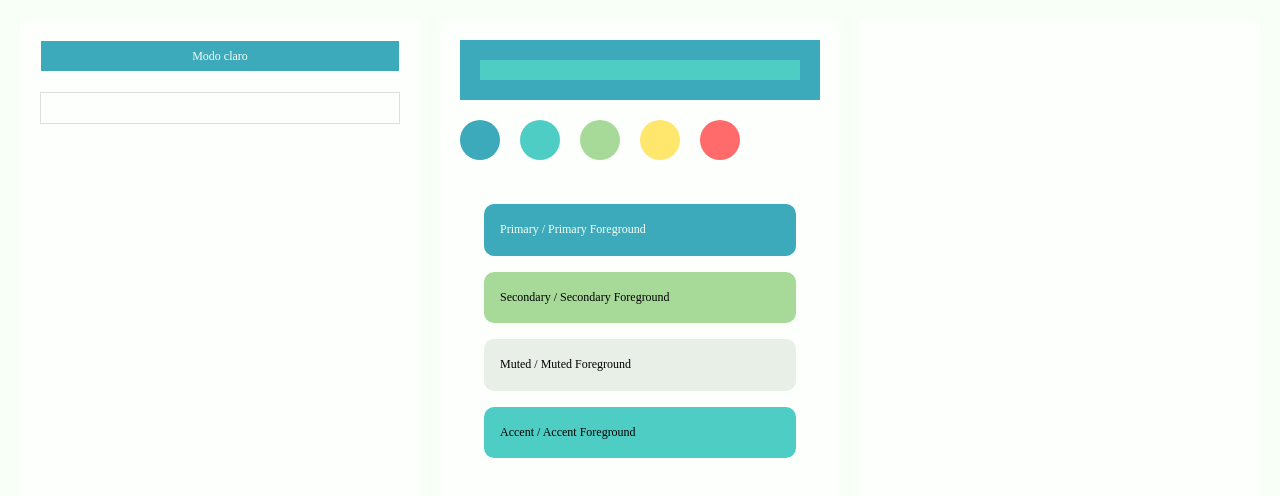
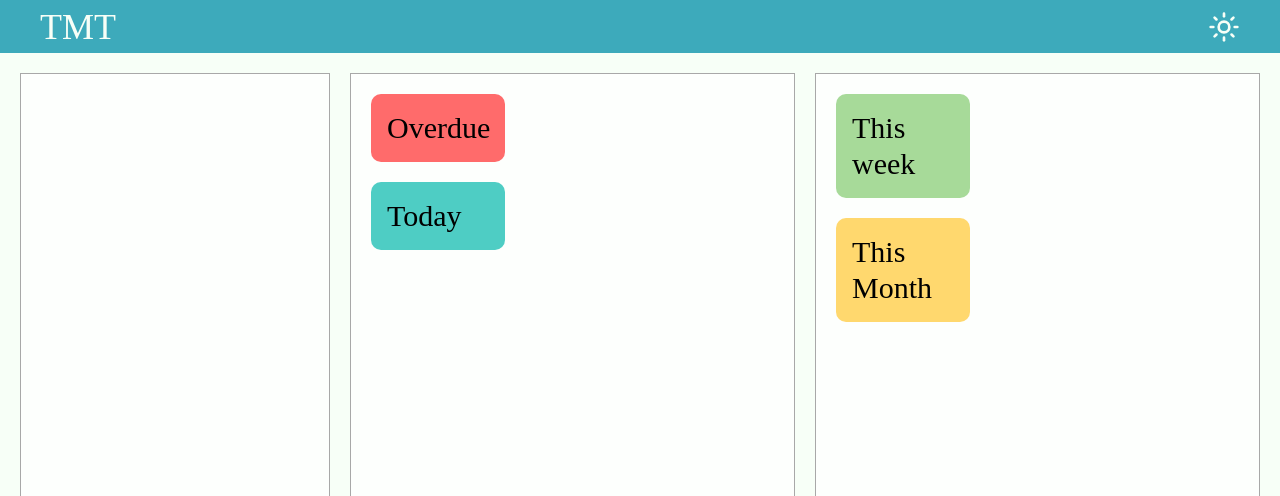
Before and after one commit to Sannnn-Sannnn/TMT, a React (Vite) app in the folder web/: page /dashboard in a window 1280 px wide. Shown: the top 496 px of the page. Built offline with nearby package versions, Linux system fonts and the light colour scheme.

Commit message:
Working on Dashboard Backup

```diff
--- a/web/src/components/ui/Header.tsx
+++ b/web/src/components/ui/Header.tsx
@@ -1,7 +1,22 @@
+import { MoonStar, Sun } from "lucide-react";
+
+import { useTheme } from "@/hooks/useTheme.ts";
+
 export default function Header() {
+    const { isDark, toggle } = useTheme();
+
     return (
-        <div className="flex items-center pl-10 h-16 w-screen bg-primary font-heading text-primary-foreground text-4xl shrink-0">
-            TMT
+        <div className="flex items-center justify-between pl-10 pr-10 h-1/14 w-screen bg-primary">
+            <div className={"font-heading text-primary-foreground text-4xl"}>
+                TMT
+            </div>
+            <div onClick={toggle}>
+                {isDark ? (
+                    <MoonStar className={"h-8 w-8 text-primary-foreground"} />
+                ) : (
+                    <Sun className={"h-8 w-8 text-primary-foreground"} />
+                )}
+            </div>
         </div>
     )
 }
--- a/web/src/index.css
+++ b/web/src/index.css
@@ -7,17 +7,17 @@
 @custom-variant dark (&:is(.dark *));
 
 /* ============ TEMA CLARO ============ */
-/* https://coolors.co/1a535c-4ecdc4-a7da99-ffe66d-ff6b6b-f7fff7-fdfffd-e7efe7 */
+/* https://coolors.co/3daabb-4ecdc4-91bc85-ffd36e-ff6b6b-f7fff7-fdfffd-e7efe7 */
 :root {
   --background: oklch(0.9918 0.0134 145.47);
   --foreground: oklch(0 0 0);
-  --border: oklch(0.898 0 0);
+  --border: oklch(0.732 0 0);
 
   /* Tiempos */
   --today-dark: oklch(0.6835 0.0996 209.7);
   --today: oklch(0.7762 0.1116 188.54);
   --week: oklch(0.8364 0.103 139.02);
-  --month: oklch(0.9224 0.1427 97.78);
+  --month: oklch(0.8948 0.1319 89.37);
   --overdue: oklch(0.7116 0.1812 22.84);
 
   /* Branding */
@@ -42,17 +42,17 @@
 }
 
 /* ============ TEMA OSCURO ============ */
-/* https://coolors.co/5a9bb2-64c8c3-8cd282-e6cd5a-e15f4b-1d211f-242926-3b413e */
+/* https://coolors.co/3595a4-64c8c3-8cd282-e6cd5a-e15f4b-1d211f-242926-3b413e */
 .dark {
   --background: oklch(0.16 0.012 145);
   --foreground: oklch(0.97 0 0);
-  --border: oklch(1 0 0);
+  --border: var(--muted);
 
   /* Tiempos */
   --today-dark: oklch(0.62 0.09 209.84);
   --today: oklch(0.75 0.12 188.54);
   --week: oklch(0.80 0.11 139.02);
-  --month: oklch(0.85 0.135 97.78);
+  --month: oklch(0.8709 0.1371 86.46);
   --overdue: oklch(0.66 0.185 22.84);
 
   /* Branding */
@@ -68,7 +68,7 @@
   --destructive: var(--overdue);
 
   /* Componentes */
-  --card: oklch(0.20 0.012 145);
+  --card: oklch(0.2748 0.009 159.46);
   --card-foreground: var(--foreground);
   --input: var(--border);
   --ring: var(--accent);
--- a/web/src/pages/Dashboard.tsx
+++ b/web/src/pages/Dashboard.tsx
@@ -1,39 +1,43 @@
 import { Card } from "@/components/ui/card.tsx"
-import { Button } from "@/components/ui/button.tsx"
-import { Input } from "@/components/ui/input.tsx";
-
-import { useTheme } from "@/hooks/useTheme.ts"
+import Header from "@/components/ui/Header.tsx";
 
 export default function Dashboard() {
-    const {isDark, toggle} = useTheme()
+    return (
+        <div className="flex flex-col h-screen w-screen">
+            <Header />
+            <main className={"flex h-full w-full gap-x-5 p-5"}>
+                { /* Timer */ }
+                <Card className={"flex flex-col w-1/4 p-5 gap-y-5 border"}>
+                </Card>
 
-    return (
-        <div className="flex h-screen w-screen p-5 gap-x-5">
-            <Card className={"flex flex-col flex-1 p-5 gap-y-5"}>
-                <Button onClick={toggle}>
-                    {isDark ? "Modo oscuro" : "Modo claro"}
-                </Button>
-                <Input></Input>
-            </Card>
-            <Card className={"flex flex-col flex-1 p-5 gap-y-5"}>
-                <div className={"flex items-center justify-center p-5 bg-today-dark"}>
-                    <div className={"h-5 w-full bg-today"}/>
-                </div>
-                <div className={"flex gap-x-5"}>
-                    <div className={"w-10 h-10 rounded-full bg-today-dark"}/>
-                    <div className={"w-10 h-10 rounded-full bg-today"}/>
-                    <div className={"w-10 h-10 rounded-full bg-week"}/>
-                    <div className={"w-10 h-10 rounded-full bg-month"}/>
-                    <div className={"w-10 h-10 rounded-full bg-overdue"}/>
-                </div>
-                <div className="flex flex-col gap-4 p-6 max-w-md">
-                    <div className="rounded-lg bg-primary text-primary-foreground p-4">Primary / Primary Foreground</div>
-                    <div className="rounded-lg bg-secondary text-secondary-foreground p-4">Secondary / Secondary Foreground</div>
-                    <div className="rounded-lg bg-muted text-muted-foreground p-4">Muted / Muted Foreground</div>
-                    <div className="rounded-lg bg-accent text-accent-foreground p-4">Accent / Accent Foreground</div>
-                </div>
-            </Card>
-            <Card className={"flex flex-col flex-1 p-5 gap-y-5"} />
+                { /* Today's tasks, overdue tasks */ }
+                <Card className={"flex flex-col flex-1 p-5 gap-y-5 border"}>
+                    <div className={"flex flex-col p-4 bg-overdue w-1/3 rounded-lg"}>
+                        <p className={"text-3xl font-heading font-medium dark:text-background"}>
+                            Overdue
+                        </p>
+                    </div>
+                    <div className={"flex flex-col p-4 bg-today w-1/3 rounded-lg"}>
+                        <p className={"text-3xl font-heading font-medium dark:text-background"}>
+                            Today
+                        </p>
+                    </div>
+                </Card>
+
+                { /* This week's tasks, this month's tasks */ }
+                <Card className={"flex flex-col flex-1 p-5 gap-y-5 border"}>
+                    <div className={"flex flex-col p-4 bg-week w-1/3 rounded-lg"}>
+                        <p className={"text-3xl font-heading font-medium dark:text-background"}>
+                            This week
+                        </p>
+                    </div>
+                    <div className={"flex flex-col p-4 bg-month w-1/3 rounded-lg"}>
+                        <p className={"text-3xl font-heading font-medium dark:text-background"}>
+                            This Month
+                        </p>
+                    </div>
+                </Card>
+            </main>
         </div>
     )
 }
```
